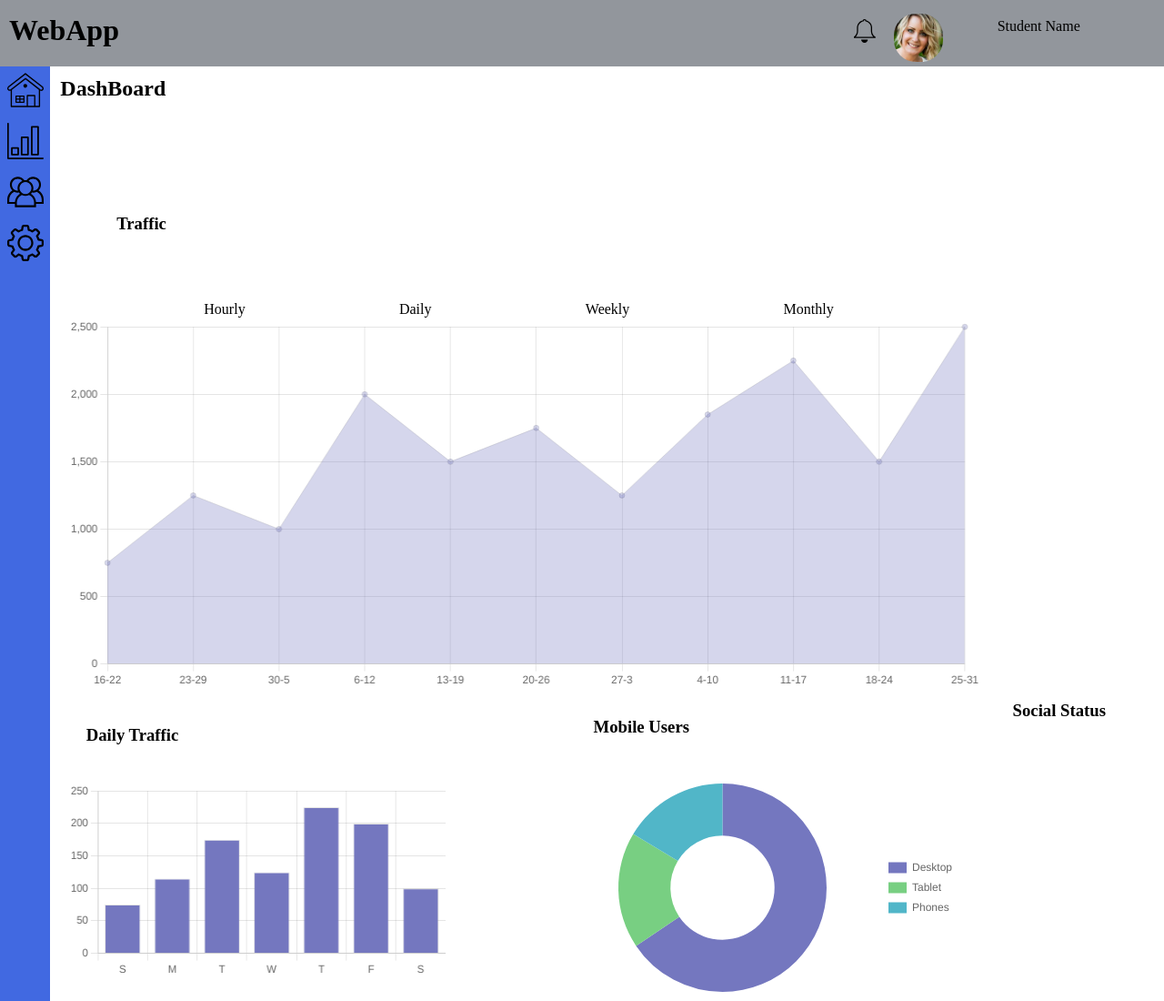
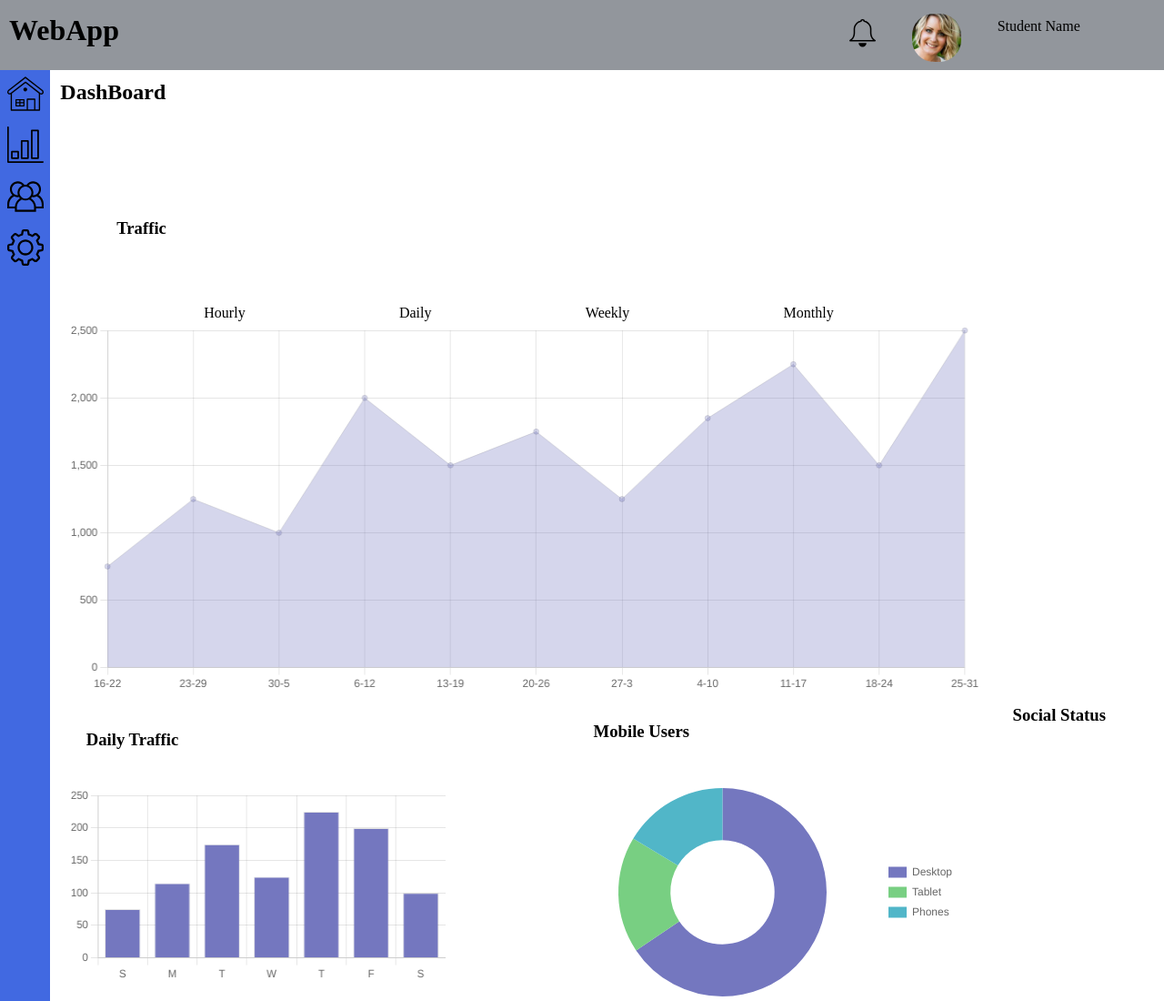
Before and after one commit to MrBarker47/Web-DashBoard, a plain HTML site: page index.html in a window 1280 px wide. Shown: the top 1100 px of the page at 91% size. Drawn offline with nearby package versions, Linux system fonts and the light colour scheme.

Commit message:
update files

```diff
--- a/index.css
+++ b/index.css
@@ -40,7 +40,6 @@ h1 {
 
 .name {
     margin-top: 20px;
-    min-width: none;
 }
 
 
@@ -71,15 +70,15 @@ span {
 
 .header {
     display: grid;
-    grid-template-columns: 4fr 2fr 2fr 4fr;
+    grid-template-columns: 4fr 2fr 2fr 2fr;
     background-color: #92969c;
 
 }
 
 .profile-picture {
     border-radius: 45%;
-    width: 70%;
-    margin-top: 20%;
+    width: 50%;
+    margin-top: 7%;
     margin-left: 4px;
 }
 
@@ -91,7 +90,7 @@ h4 {
 .bell {
    width: 30px;
    margin: 20%;
-    padding-left: 5%;
+    padding-left: 1px;
 }
 
 
@@ -418,7 +417,8 @@ input:checked::after {
     /* header */
 
     .profile-picture {
-      margin-left: 130px;
+      margin-left: 150px;
+
     }
 
     .bell {
@@ -432,7 +432,7 @@ input:checked::after {
 
     }
      .header h4 {
-        margin-left: 30px;
+        margin-left: 20px;
     }
 
     .profile-picture {
@@ -535,16 +535,16 @@ span {
 
 
      .form-field {
-        width: 650px;
+        width: 720px;
         margin-left: 30px;
      }
 
      textarea {
-        min-width: 650px;
+        min-width: 720px;
      }
 
      #send {
-    min-width: 650px;
+    min-width: 720px;
     margin-left: 30px;
     margin-top: 7px;
     margin-bottom: 15px;
```
